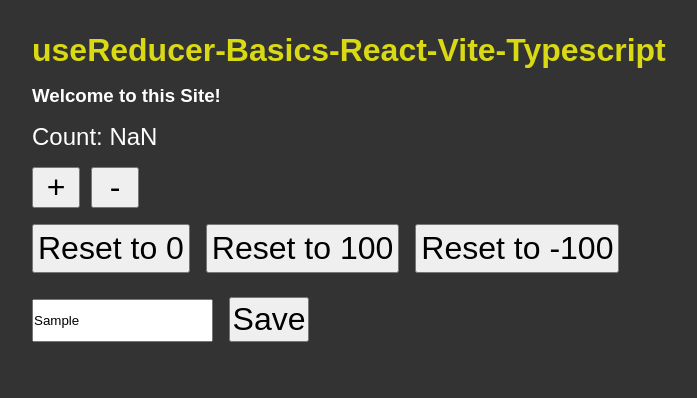
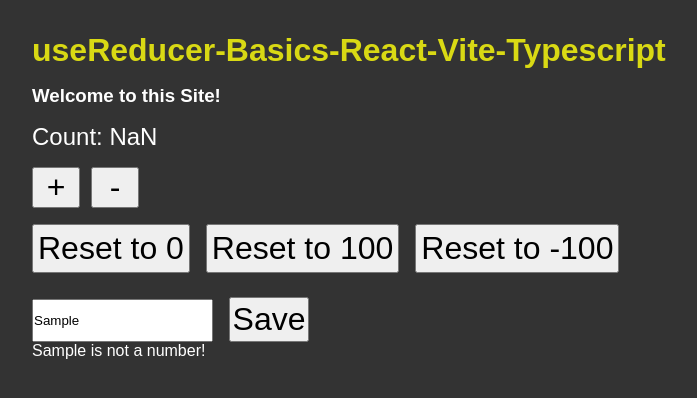
Before and after one commit to Scientific-Research/mk004-useReducer-basics-React-Vite-Typescript, a React (Vite) app: page / in a window 1280 px wide. Both pictures are taken after typing "Sample" into the empty fields and a click on the button "Save". Shown: the top 398 px of the page, without its empty margins (0-697 px from the left). Built offline with nearby package versions, Linux system fonts and the light colour scheme.

Commit message:
NaN works but not perfectly

```diff
--- a/src/App.tsx
+++ b/src/App.tsx
@@ -5,11 +5,13 @@
 const initialState: IState = {
   count: 0,
   value: '',
+  valueNaN: '',
 };
 
 interface IState {
   count: number;
   value: string;
+  valueNaN: string;
 }
 
 interface IAction {
@@ -31,7 +33,8 @@
     _state.value = action.payload;
   } else if (action.type === 'save') {
     _state.count = Number(action.payload);
-    // _state.count = _state.value;
+    // _state.value = action.payload;
+    _state.valueNaN = _state.value;
   }
 
   return _state;
@@ -75,9 +78,7 @@
 
     // Number.isNaN(state.value) ? <p>{state.value} is not a number!</p> : '';
 
-    isNaN(Number(state.value))
-      ? console.log(`${state.value} is not a number!`)
-      : console.log(`${state.value} is a number!`);
+    // isNaN(Number(state.value)) ? <p>{state.value} is not a number!</p> : '';
   };
 
   const handleInputChange = (e: React.ChangeEvent<HTMLInputElement>) => {
@@ -116,6 +117,14 @@
           Save
         </button>
       </div>
+      <div>
+        {state.valueNaN &&
+          (isNaN(Number(state.value)) ? (
+            <p>{state.valueNaN} is not a number!</p>
+          ) : (
+            ''
+          ))}
+      </div>
     </div>
   );
 }
```
